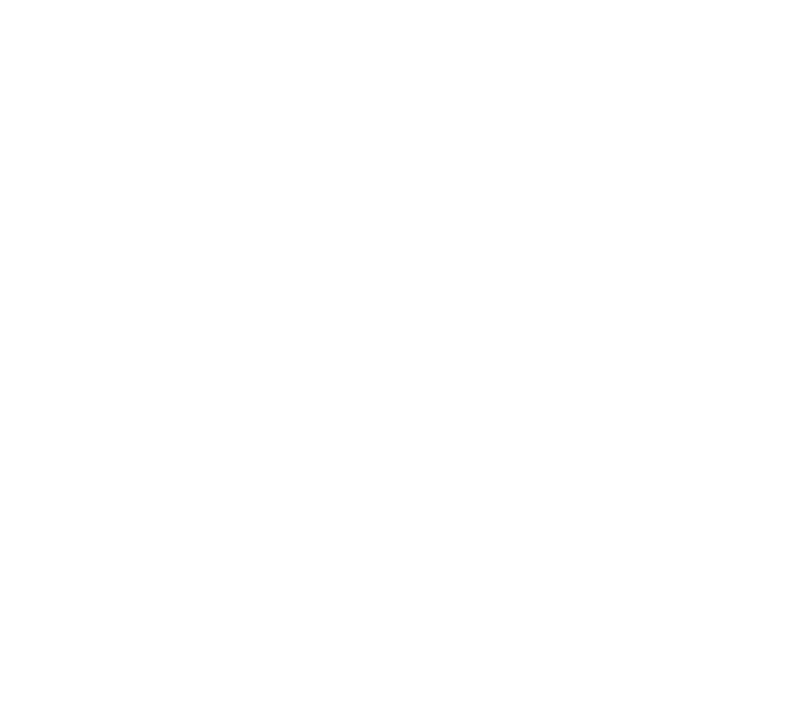
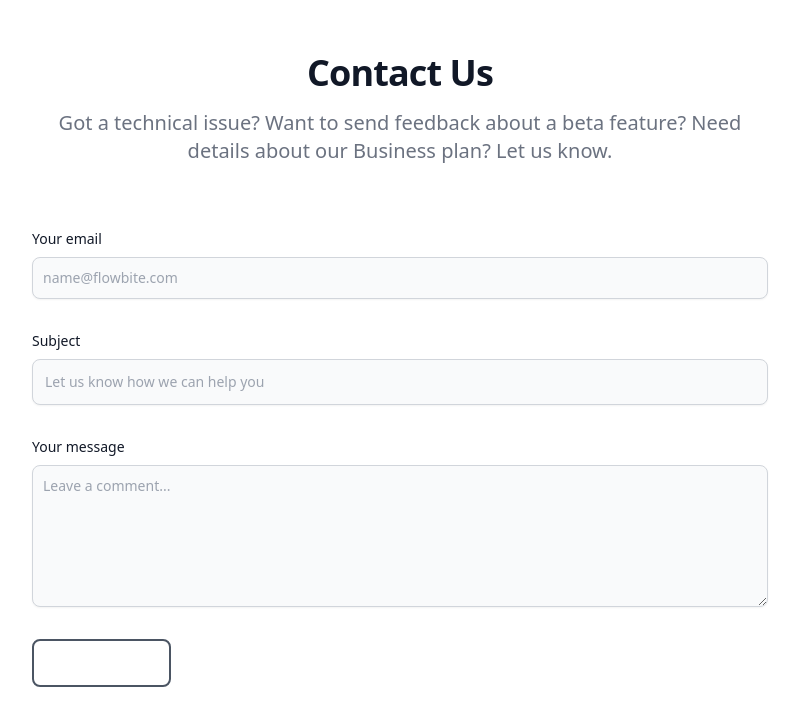
Before and after one commit to Kimchi-Haggis/creative-team-fractal-connection, a Next.js app: page / in a window 1280 px wide. Shown: the part 2476-3201 px from the top of the page, without its empty margins (240-1039 px from the left). Before the commit the page ends 2465 px from the top, so only its background shows below. Built offline with nearby package versions, Linux system fonts and the light colour scheme.

Commit message:
[Feat] Contact section

```diff
--- /dev/null
+++ b/components/section/Contact.tsx
@@ -0,0 +1,31 @@
+import React from 'react'
+
+type Props = {}
+
+const Contact = (props: Props) => {
+  return (
+    <section className="bg-white dark:bg-gray-900">
+      <div className="py-8 lg:py-16 px-4 mx-auto max-w-screen-md">
+          <h2 className="mb-4 text-4xl tracking-tight font-extrabold text-center text-gray-900 dark:text-white">Contact Us</h2>
+          <p className="mb-8 lg:mb-16 font-light text-center text-gray-500 dark:text-gray-400 sm:text-xl">Got a technical issue? Want to send feedback about a beta feature? Need details about our Business plan? Let us know.</p>
+          <form action="#" className="space-y-8">
+              <div>
+                  <label htmlFor="email" className="block mb-2 text-sm font-medium text-gray-900 dark:text-gray-300">Your email</label>
+                  <input type="email" id="email" className="shadow-sm bg-gray-50 border border-gray-300 text-gray-900 text-sm rounded-lg focus:ring-primary-500 focus:border-primary-500 block w-full p-2.5 dark:bg-gray-700 dark:border-gray-600 dark:placeholder-gray-400 dark:text-white dark:focus:ring-primary-500 dark:focus:border-primary-500 dark:shadow-sm-light" placeholder="name@flowbite.com" required />
+              </div>
+              <div>
+                  <label htmlFor="subject" className="block mb-2 text-sm font-medium text-gray-900 dark:text-gray-300">Subject</label>
+                  <input type="text" id="subject" className="block p-3 w-full text-sm text-gray-900 bg-gray-50 rounded-lg border border-gray-300 shadow-sm focus:ring-primary-500 focus:border-primary-500 dark:bg-gray-700 dark:border-gray-600 dark:placeholder-gray-400 dark:text-white dark:focus:ring-primary-500 dark:focus:border-primary-500 dark:shadow-sm-light" placeholder="Let us know how we can help you" required />
+              </div>
+              <div className="sm:col-span-2">
+                  <label htmlFor="message" className="block mb-2 text-sm font-medium text-gray-900 dark:text-gray-400">Your message</label>
+                  <textarea id="message" rows={6} className="block p-2.5 w-full text-sm text-gray-900 bg-gray-50 rounded-lg shadow-sm border border-gray-300 focus:ring-primary-500 focus:border-primary-500 dark:bg-gray-700 dark:border-gray-600 dark:placeholder-gray-400 dark:text-white dark:focus:ring-primary-500 dark:focus:border-primary-500" placeholder="Leave a comment..."></textarea>
+              </div>
+              <button type="submit" className="border-2 border-gray-600 py-3 px-5 text-sm font-medium text-center text-white rounded-lg bg-primary-700 sm:w-fit hover:bg-primary-800 focus:ring-4 focus:outline-none focus:ring-primary-300 dark:bg-primary-600 dark:hover:bg-primary-700 dark:focus:ring-primary-800">Send message</button>
+          </form>
+      </div>
+    </section>
+  )
+}
+
+export default Contact;
--- a/pages/index.tsx
+++ b/pages/index.tsx
@@ -3,6 +3,7 @@
 import Hero from '@components/section/Hero'
 import About from '@components/section/About'
 import Member from '@components/section/Member'
+import Contact from '@components/section/Contact'
 
 export default function Home() {
   return (
@@ -10,6 +11,7 @@
       <Hero />
       <About />
       <Member />
+      <Contact />
     </Layout>
   )
 }
```
